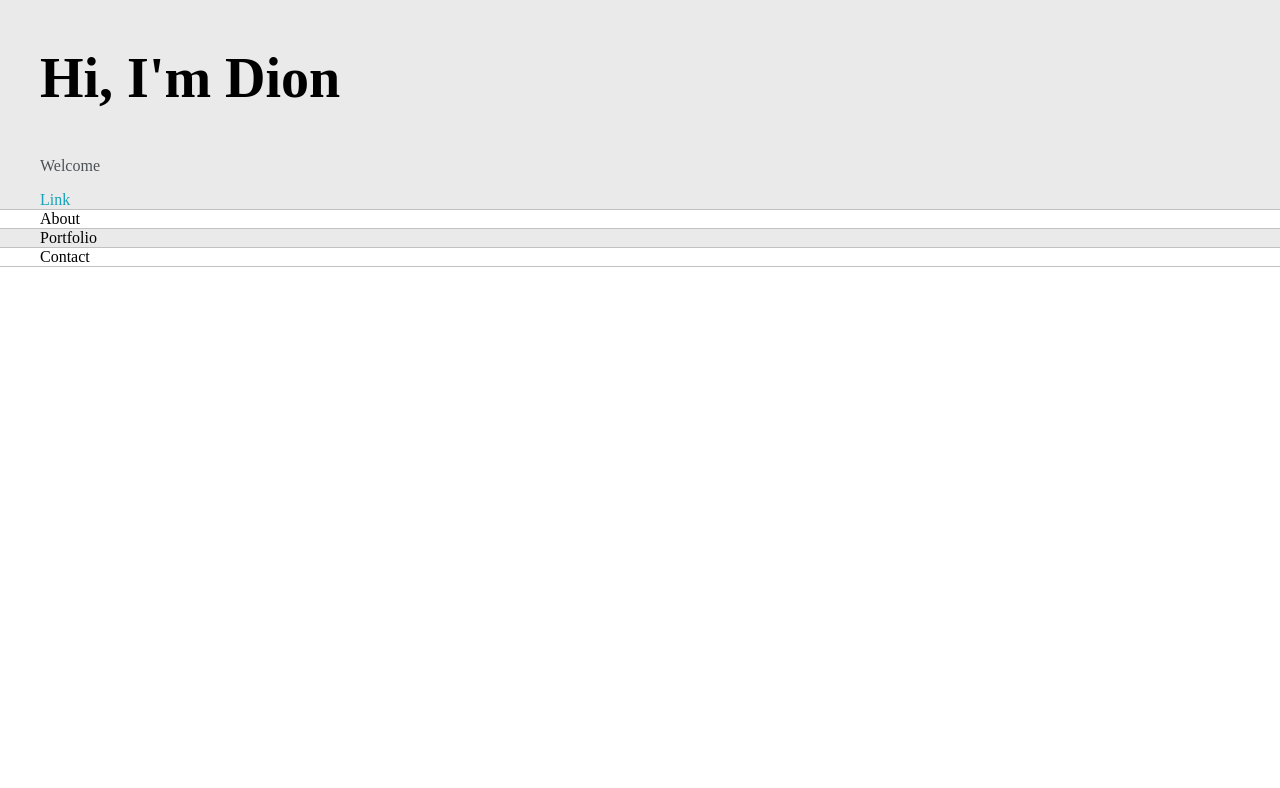
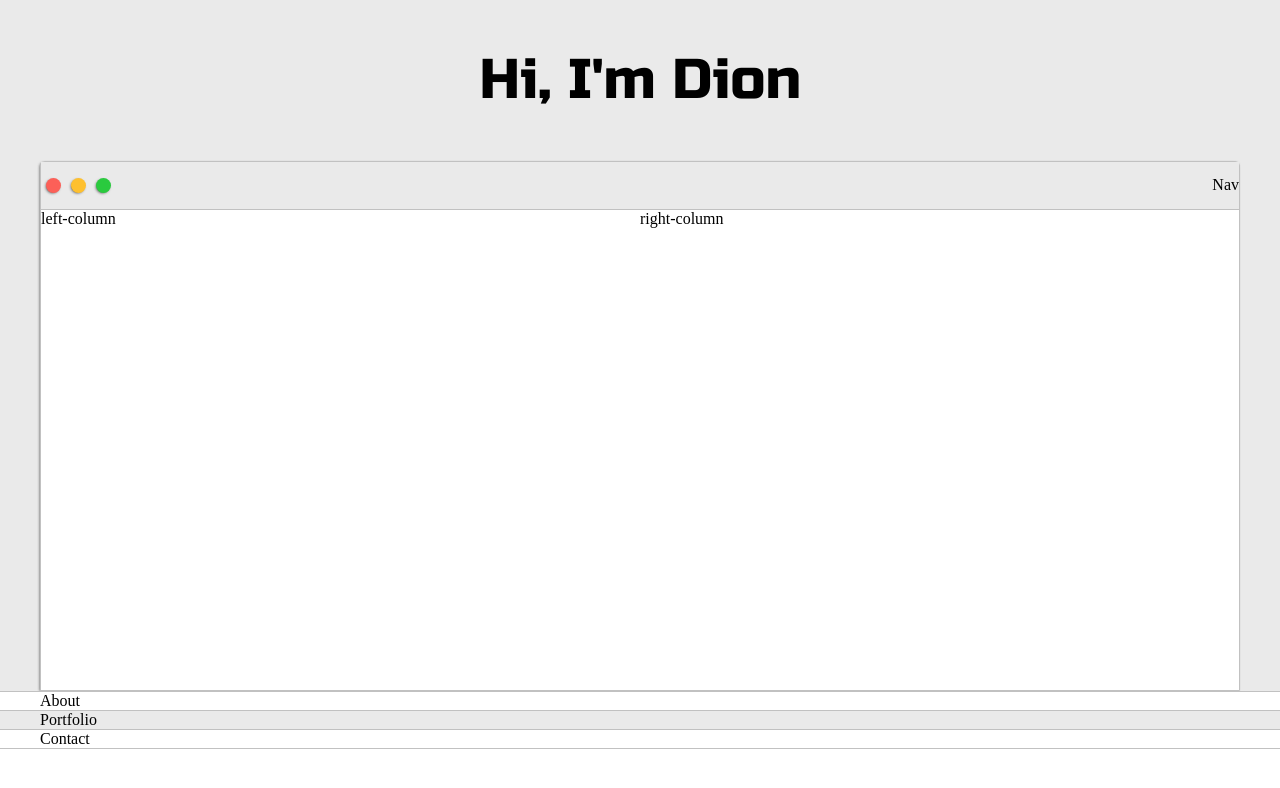
Before and after one commit to dioncdz/myPortfolio, a plain HTML site: page Sample 01/index.html in a window 1280 px wide. Drawn offline with Linux system fonts and the light colour scheme.

Commit message:
Changes in header

```diff
--- a/Sample 01/index.html
+++ b/Sample 01/index.html
@@ -4,15 +4,39 @@
     <meta charset="UTF-8">
     <meta name="viewport" content="width=device-width, initial-scale=1.0">
     <link rel="stylesheet" href="style.css">
+    <link href="https://fonts.googleapis.com/css2?family=Roboto+Mono:wght@500&family=Russo+One&display=swap" rel="stylesheet">
     <title>Dion Cadiz Jr</title>
 </head>
 <body>
 
     <section class="s1">
         <div class="main-container">
-            <h1>Hi, I'm Dion</h1>
-            <p>Welcome</p>
-            <a href="#">Link</a>
+            <div class="greeting-wrapper">
+                <h1>Hi, I'm Dion</h1>
+            </div>
+
+            <div class="intro-wrapper">
+                <div class="nav-wrapper">
+                    <div class="dots-wrapper">
+                        <div id="dot-1" class="browser-dot"></div>
+                        <div id="dot-2" class="browser-dot"></div>
+                        <div id="dot-3" class="browser-dot"></div>
+                    </div>
+
+                    <ul id="navigation">
+                        Nav
+                    </ul>
+                </div>
+
+                <div class="left-column">
+                    left-column
+                </div>
+
+                <div class="right-column">
+                    right-column
+                </div>
+            </div>
+
         </div>
     </section>
 
--- a/Sample 01/style.css
+++ b/Sample 01/style.css
@@ -15,10 +15,13 @@ html, body {
 
 h1, h2, h3, h4, h5, h6, strong {
     color: var(--mainText);
+    font-family: 'Russo One', sans-serif;
+    font-weight: 500;
 }
 
 p, li, span, label, input, textarea {
-    color: var(--secondaryText)
+    color: var(--secondaryText);
+    font-family: 'Roboto Mono', monospace;
 }
 
 a {
@@ -53,6 +56,74 @@ h6 { font-size: 16px;}
     margin: 0 auto;
 }
 
+/** SECTION 1*/
+.greeting-wrapper {
+    display: grid;
+    text-align: center;
+    align-content: center;
+    /* border: 2px dashed lightcoral; */
+    min-height: 10em;
+}
+
+.intro-wrapper {
+    background-color: var(--secondaryColor);
+    border: 1px solid var(--borderColor);
+    border-radius: 5px 5px 0 0;
+
+    box-shadow: -1px 1px 3px -1px rgba(0, 0, 0, 0.75);
+
+    display: grid;
+    grid-template-columns: 1fr 1fr;
+    grid-template-rows: 3em 30em;
+    grid-template-areas:
+        'nav-wrapper nav-wrapper'
+        'left-column right-column'
+    ;
+}
+
+.nav-wrapper {
+    grid-area: nav-wrapper;
+    border-bottom: 1px solid var(--borderColor);
+    display: flex;
+    justify-content: space-between;
+    align-items: center;
+    background-color: var(--mainColor);
+}
+
+.dots-wrapper {
+    display: flex;
+}
+
+.browser-dot {
+    background-color: #000;
+    height: 15px;
+    width: 15px;
+    border-radius: 50%;
+    margin: 5px;
+
+    box-shadow: -1px 1px 3px -1px rgba(0, 0, 0, 0.75);
+}
+
+#dot-1 {
+    background-color: #FC6058;
+}
+
+#dot-2 {
+    background-color: #FEC02F;
+}
+
+#dot-3 {
+    background-color: #2ACA3E;
+}
+
+.left-column {
+    grid-area: left-column;
+}
+
+.right-column {
+    grid-area: right-column;
+}
+
 @media screen and (max-width: 1200px) {
     .main-container {
         width: 95%;
```
